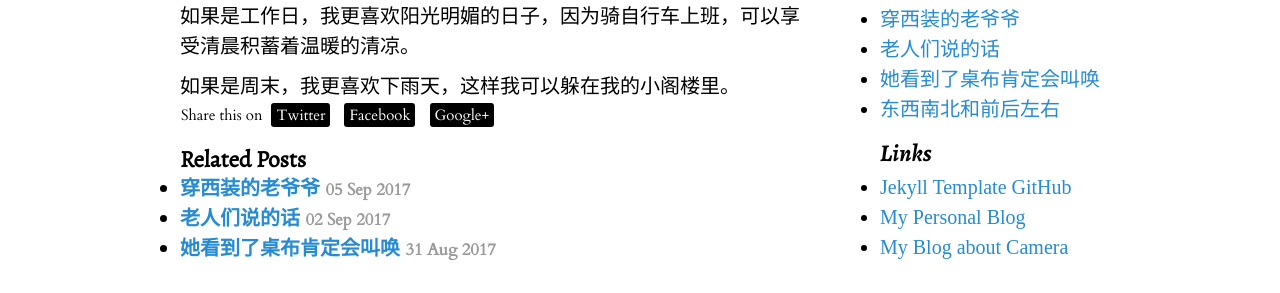
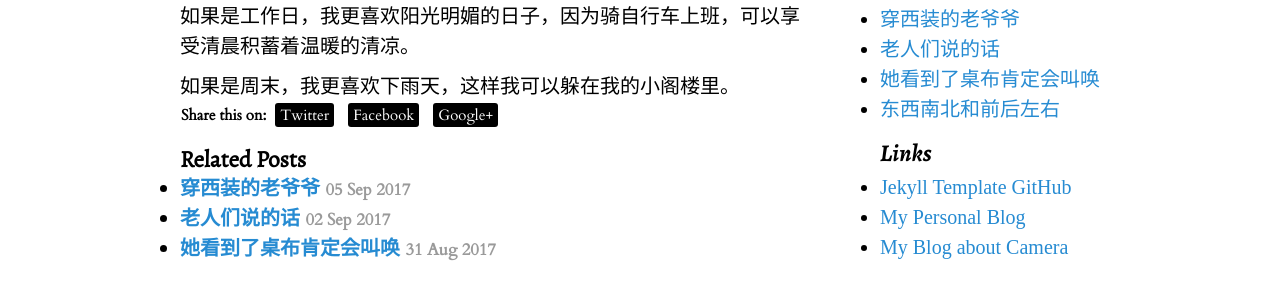
Before and after one commit to runningUnicorn/runningUnicorn.github.io, a Jekyll site: the page built from _posts/2017-09-06-下雨天.md, in a window 1280 px wide. Shown: the part 309-602 px from the top of the page. Built offline with Jekyll 4.4.1, drawn with Linux system fonts in a browser that asks for light colours; some web fonts are replaced.

```diff
--- a/_includes/share-page.html
+++ b/_includes/share-page.html
@@ -1,5 +1,5 @@
 <div class="share-page">
-    Share this on
+    <b>Share this on: </b>
     <a href="https://twitter.com/intent/tweet?text={{ page.title }}&url={{ site.url }}{{ page.url }}&via={{ site.twitter_username }}&related={{ site.twitter_username }}" rel="nofollow" target="_blank" title="Share on Twitter">Twitter</a>
     <a href="https://facebook.com/sharer.php?u={{ site.url }}{{ page.url }}" rel="nofollow" target="_blank" title="Share on Facebook">Facebook</a>
     <a href="https://plus.google.com/share?url={{ site.url }}{{ page.url }}" rel="nofollow" target="_blank" title="Share on Google+">Google+</a>
```
